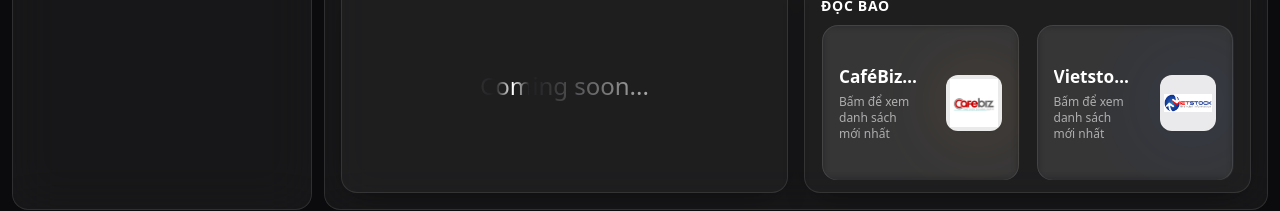
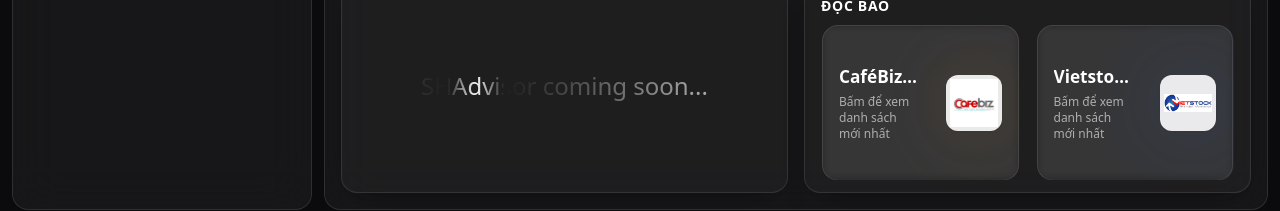
Before and after one commit to zeusato/InfoHub, a React (Vite) app: page /app in a window 1280 px wide. Shown: the part 494-705 px from the top of the page. Built offline with nearby package versions, Linux system fonts and the light colour scheme; no server answers.

Commit message:
update 12/10

```diff
--- a/src/pages/Workspace.tsx
+++ b/src/pages/Workspace.tsx
@@ -176,7 +176,7 @@ export default function Workspace() {
                   shineColor="rgba(255, 255, 255, 1)"
                   speed={5}
                 >
-                  Coming soon...
+                  SHAdvisor coming soon...
                 </ShinyText>
                 {/* <SymbolChart symbol="VN" height={300} colorTheme="dark" /> */}
               </GlowingCard>
```
